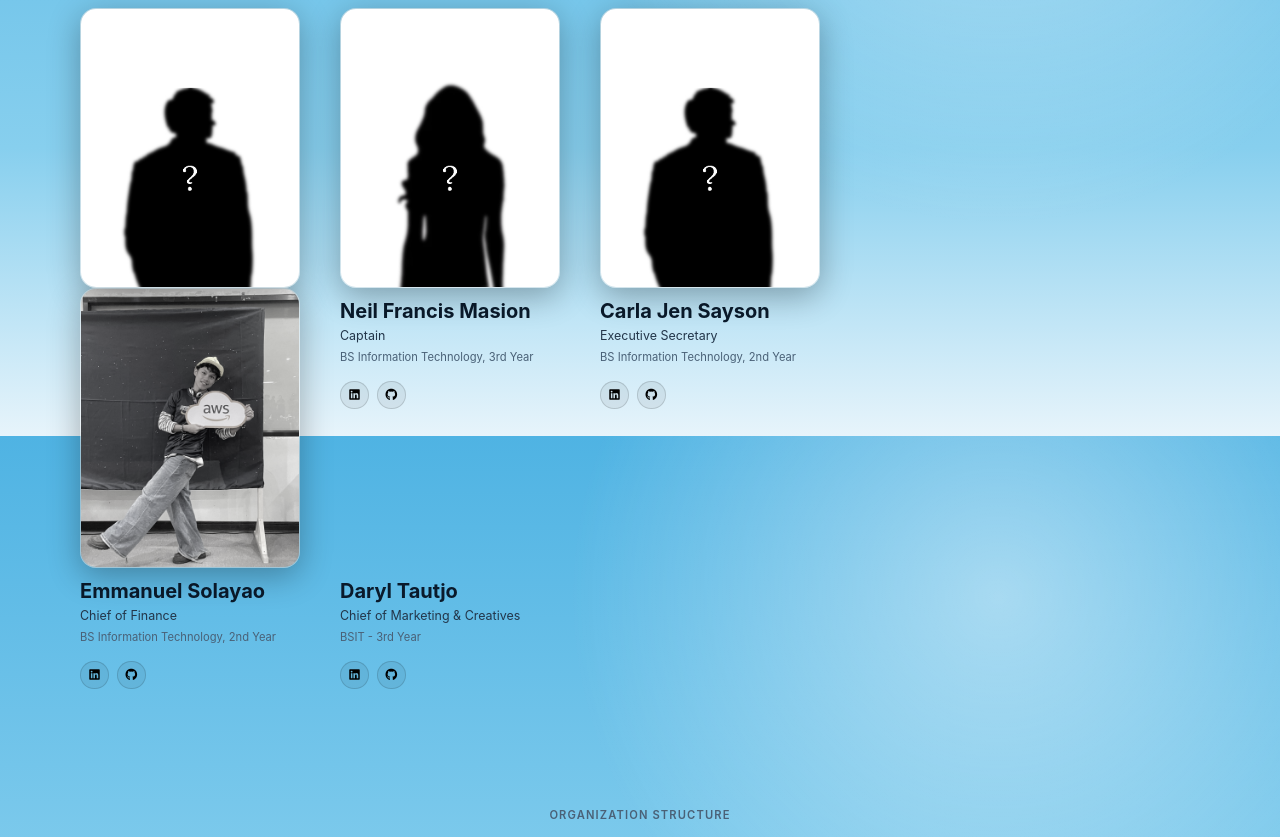
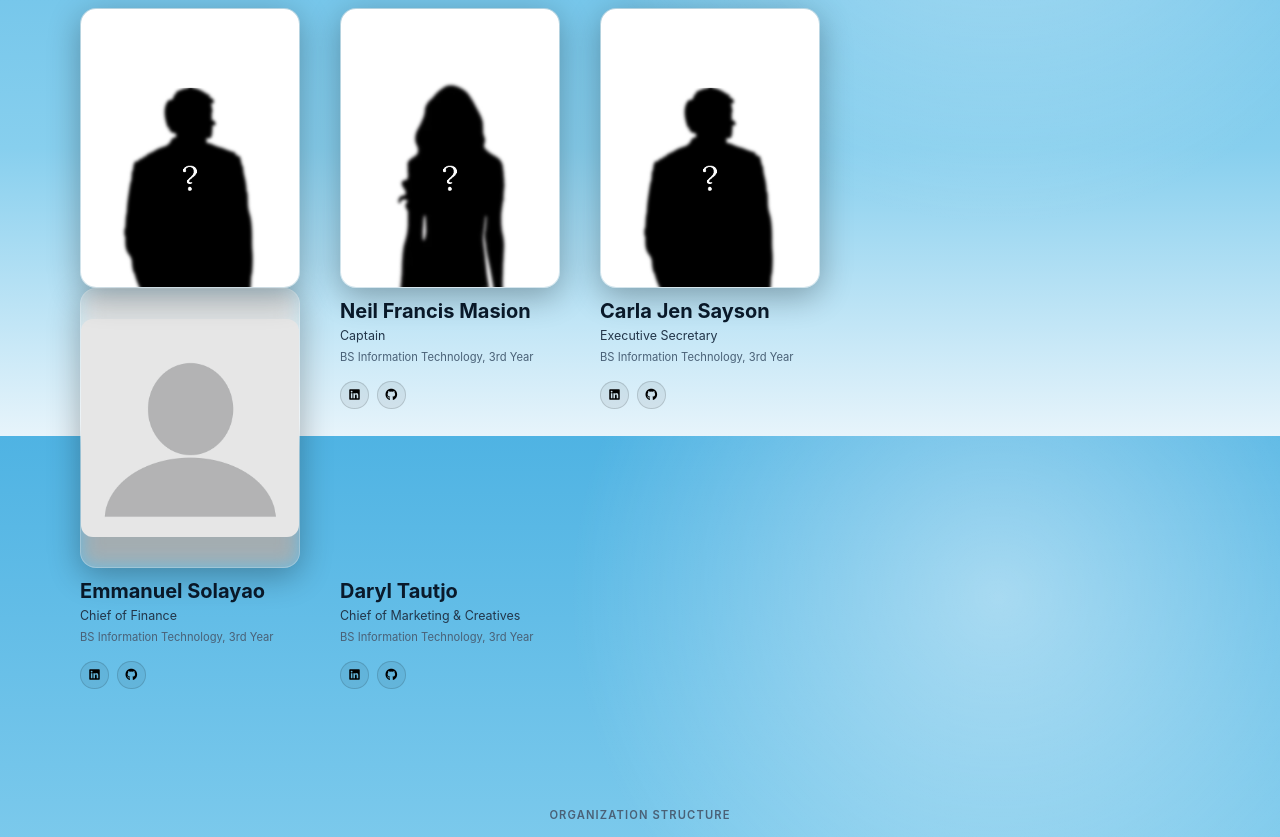
Before and after one commit to neilmasion/Django-Flurry, a Django app: page /about/ in a window 1280 px wide. Shown: the part 1964-2801 px from the top of the page. Run offline with Django 5.2, Linux system fonts and the light colour scheme.

Commit message:
Minor Fix: Replacing the layout info in team officers

```diff
--- a/static/js/modules/officers.js
+++ b/static/js/modules/officers.js
@@ -3,10 +3,10 @@ export function setupOfficerDeck() {
     if (!deck) return;
 
     const officers = [
-        { initials:'NFM', name:'Neil Francis Masion',         role:'Captain',                           course:'BS Information Technology, 3th Year',   links:['linkedin','github'] },
-        { initials:'CJS', name:'Carla Jen Sayson',            role:'Executive Secretary',               course:'BS Information Technology, 2nd Year',   links:['linkedin','github'] },
-        { initials:'ES',  name:'Emmanuel Solayao',            role:'Chief of Finance',                  course:'BS Information Technology, 2nd Year',   links:['linkedin','github'] },
-        { initials:'DT',  name:'Daryl Tautjo',                role:'Chief of Marketing & Creatives',    course:'BSIT - 3rd Year',                       links:['linkedin','github'] }
+        { initials:'NFM', name:'Neil Francis Masion',         role:'Captain',                           course:'BS Information Technology, 3rd Year',   links:['linkedin','github'] },
+        { initials:'CJS', name:'Carla Jen Sayson',            role:'Executive Secretary',               course:'BS Information Technology, 3rd Year',   links:['linkedin','github'] },
+        { initials:'ES',  name:'Emmanuel Solayao',            role:'Chief of Finance',                  course:'BS Information Technology, 3rd Year',   links:['linkedin','github'] },
+        { initials:'DT',  name:'Daryl Tautjo',                role:'Chief of Marketing & Creatives',    course:'BS Information Technology, 3rd Year',   links:['linkedin','github'] }
     ];
 
     const cards    = Array.from(deck.querySelectorAll('.deck-card'));
--- a/templates/about.html
+++ b/templates/about.html
@@ -280,7 +280,7 @@
                     <img src="{% static 'images/man.jpg' %}" alt="team">
                 </div>
                 <div class="deck-card" data-pos="3" data-index="3">
-                    <img src="{% static 'images/team9.jpg' %}" alt="team">
+                    <img src="{% static 'images/no-profile.png' %}" alt="team">
                 </div>
                 <!-- Per-card info: hidden on mobile, shown on desktop below each card -->
                 <div class="officer-card-info">
@@ -295,7 +295,7 @@
                 <div class="officer-card-info">
                     <div class="deck-name">Carla Jen Sayson</div>
                     <div class="deck-role">Executive Secretary</div>
-                    <div class="deck-course">BS Information Technology, 2nd Year</div>
+                    <div class="deck-course">BS Information Technology, 3rd Year</div>
                     <div class="deck-links">
                         <a href="#"><i class="fa-brands fa-linkedin"></i></a>
                         <a href="#"><i class="fa-brands fa-github"></i></a>
@@ -304,7 +304,7 @@
                 <div class="officer-card-info">
                     <div class="deck-name">Emmanuel Solayao</div>
                     <div class="deck-role">Chief of Finance</div>
-                    <div class="deck-course">BS Information Technology, 2nd Year</div>
+                    <div class="deck-course">BS Information Technology, 3rd Year</div>
                     <div class="deck-links">
                         <a href="#"><i class="fa-brands fa-linkedin"></i></a>
                         <a href="#"><i class="fa-brands fa-github"></i></a>
@@ -313,7 +313,7 @@
                 <div class="officer-card-info">
                     <div class="deck-name">Daryl Tautjo</div>
                     <div class="deck-role">Chief of Marketing & Creatives</div>
-                    <div class="deck-course">BSIT - 3rd Year</div>
+                    <div class="deck-course">BS Information Technology, 3rd Year</div>
                     <div class="deck-links">
                         <a href="#"><i class="fa-brands fa-linkedin"></i></a>
                         <a href="#"><i class="fa-brands fa-github"></i></a>
```
